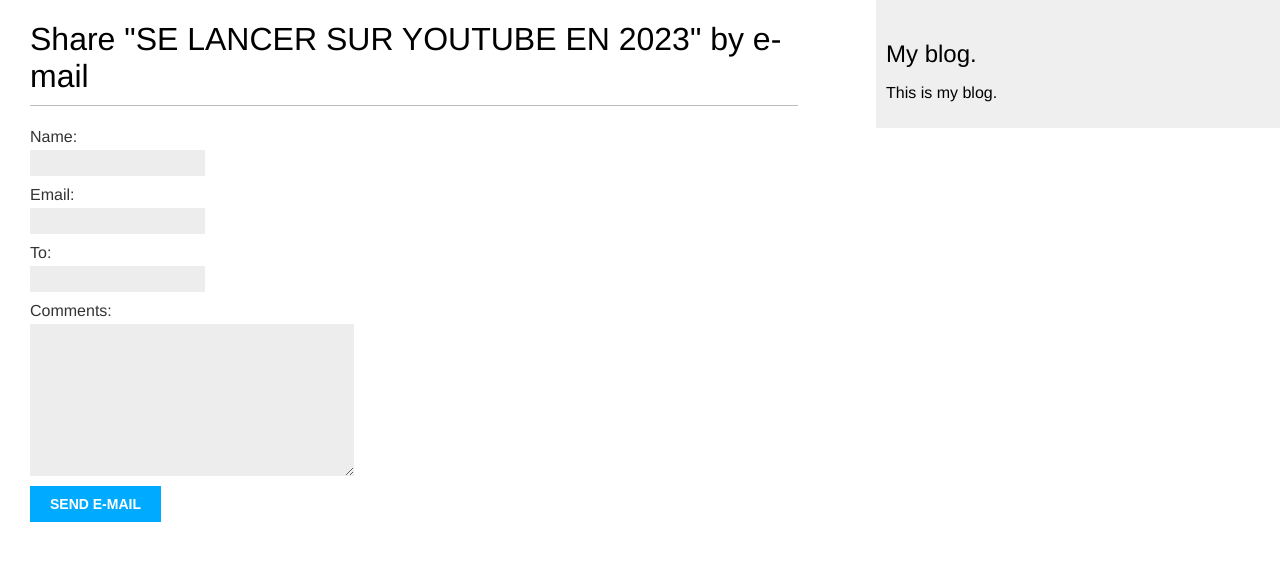
After one commit to tsopnangsr/drtsarblog, a Django app: page /3/share/ in a window 1280 px wide. The commit adds this page. Shown: the top 561 px of the page. Run offline with Django 4.2, Linux system fonts and the light colour scheme; data comes from the database, SQL or seed files in the repository.

Commit message:
Sending Email for recommendation

```diff
--- a/blog/templates/blog/post/detail.html
+++ b/blog/templates/blog/post/detail.html
@@ -7,4 +7,9 @@
         Published {{ post.publish }} by {{ post.author }}
     </p>
     {{post.body|linebreaks}}
+    <p>
+        <a href="{% url 'blog:post_share' post.id %}">
+            Share This post
+        </a>
+    </p>
 {% endblock %}
--- /dev/null
+++ b/blog/templates/blog/post/share.html
@@ -0,0 +1,19 @@
+{% extends "blog/base.html" %}
+
+{% block title %}Share a post{% endblock %}
+
+{% block content %}
+    {% if sent %}
+        <h1>E-mail successfully sent</h1>
+        <p>
+            "{{ post.title }}" was successfully sent to {{ form.cleaned_data.to }}.
+        </p>
+    {% else %}
+        <h1>Share "{{ post.title }}" by e-mail</h1>
+        <form action="" method="post">
+            {{ form.as_p }}
+            {% csrf_token %}
+            <input type="submit" value="Send e-mail">
+        </form>
+    {% endif %}
+{% endblock %}
--- a/blog/urls.py
+++ b/blog/urls.py
@@ -10,4 +10,6 @@
     path('<int:year>/<int:month>/<int:day>/<slug:post>/',
             views.post_detail,
             name='post_detail'),
+    path('<int:post_id>/share/',
+            views.post_share, name='post_share'),
 ]
--- a/blog/views.py
+++ b/blog/views.py
@@ -4,6 +4,7 @@
 from django.core.paginator import Paginator, EmptyPage, PageNotAnInteger
 from django.views.generic import ListView
 from .forms import EmailPostForm
+from django.core.mail import send_mail
 
 # Create your views here.
 def post_list(request):
@@ -48,7 +49,9 @@
     View (Function-based) to handle the recommandation from submission
     """
     # Retrieve post by id
-    post = get_object_or_404(Post, id=post_id, Status=Post.Status.PUBLISHED)
+    post = get_object_or_404(Post, id=post_id, status=Post.Status.PUBLISHED)
+    sent = False
+
     if request.method == 'POST':
         # Form was submitted
         form = EmailPostForm(request.POST)
@@ -56,10 +59,29 @@
             # Form fields passed validation
             cd = form.cleaned_data
             # ... send email
+            post_url = request.build_absolute_uri(post.get_absolute_url())
+            subject = f"{cd['name']} recommends you read {post.title}"
+            message = f"Read {post.title} at {post_url} \n\n {cd['name']} \'s comments: {cd['comments']}"
+            #print(post_url)
+            #print(subject)
+            #print(message)
+            send_mail(subject, message, cd['email'], [cd['to']], fail_silently=False)
+            sent = True
     else:
         form = EmailPostForm()
     return render(request,
                   'blog/post/share.html',
                   {'post': post,
-                   'form':form})
+                   'form': form,
+                   'sent': sent})
 # This is a comment for the documentation of this code
+
+'''
+send_mail(
+    'Django mail 2',
+    'Here is Djangor mail to test something.',
+    'tsopnangsr2@gmail.com',
+    ['contact@drtsar.com'],
+    fail_silently=False,
+)
+'''
--- a/drtsarblog/urls.py
+++ b/drtsarblog/urls.py
@@ -18,6 +18,6 @@
 
 urlpatterns = [
     path('admin/', admin.site.urls),
-    path('', include('blog.urls', namespace='blog')),
+    path('', include('blog.urls', namespace='home')),
     path('blog/', include('blog.urls', namespace='blog')),
 ]
```
Also changed, not shown: drtsarblog/settings.py (+0 -14 lines).
